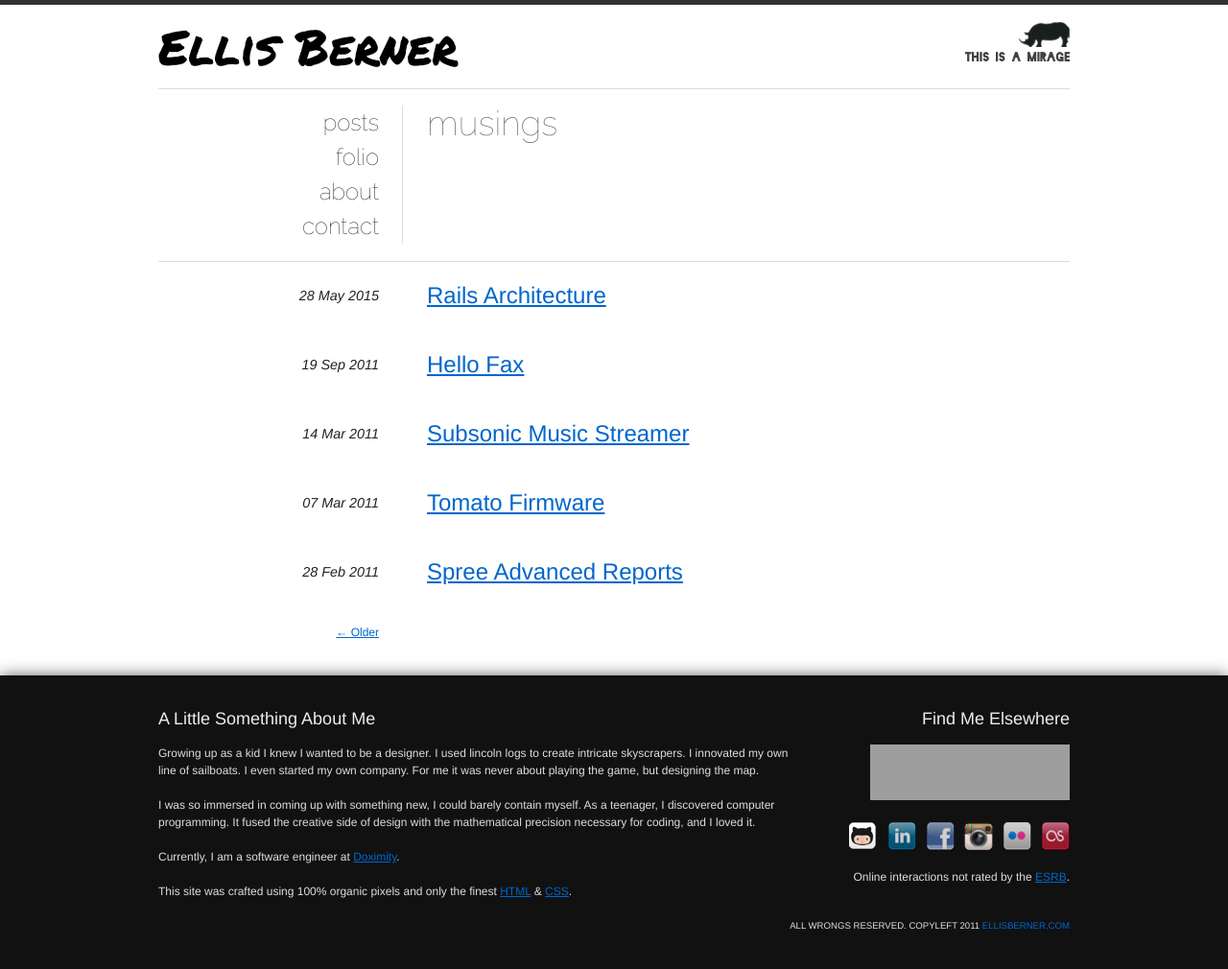
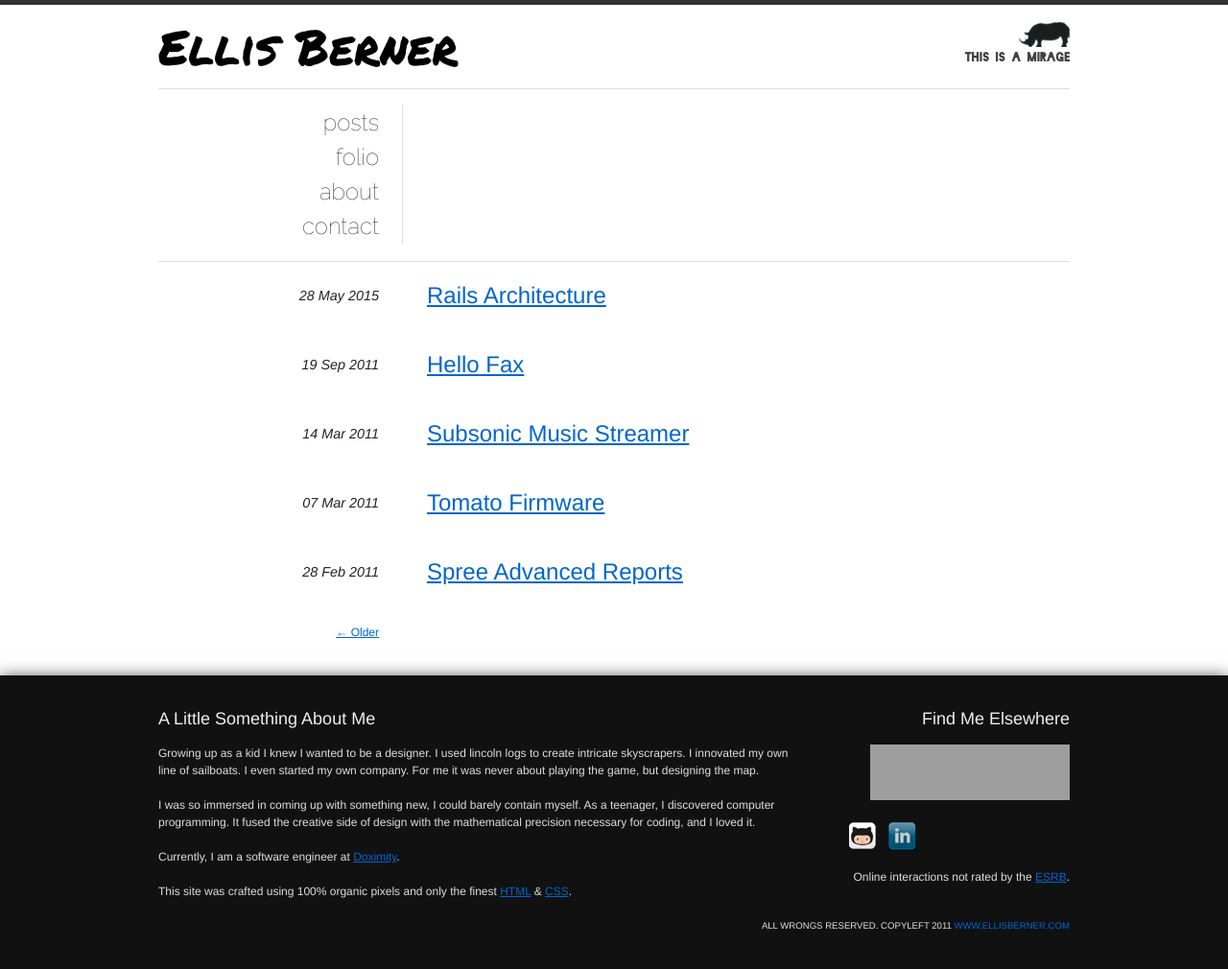
Before and after one commit to maletor/maletor.github.io, a Jekyll site: the page built from index.html, in a window 1280 px wide. Shown: the whole page at 96% size. Built offline with Jekyll 4.4.1, drawn with Linux system fonts in a browser that asks for light colours; the list of posts is cut into pages by our own code; grey boxes are pictures that could not be loaded.

Commit message:
Less badges

```diff
--- a/_includes/footer.html
+++ b/_includes/footer.html
@@ -16,22 +16,10 @@
       </div>
       <hr class="space" />
       <div class="span-1 badges" id="github_badge">
-        <a href="http://github.com/maletor"></a>
+        <a href="https://github.com/maletor"></a>
       </div>
       <div class="span-1 badges" id="linkedin_badge">
-        <a href="http://linkedin.com/in/ellisberner"></a>
-      </div>
-      <div class="span-1 badges" id="facebook_badge">
-        <a href="http://www.facebook.com/ellis.berner"></a>
-      </div>
-      <div class="span-1 badges" id="instagram_badge">
-        <a href="http://instagr.am/p/REaYP/"></a>
-      </div>
-      <div class="span-1 badges" id="flickr_badge">
-        <a href="http://flickr.com/photos/ellisd"></a>
-      </div>
-      <div class="span-1 last badges" id="lastfm_badge">
-        <a href="http://www.last.fm/user/Maletor"></a>
+        <a href="https://www.linkedin.com/in/ellisberner"></a>
       </div>
       <hr class="space" />
       <div class="span-6 last">
@@ -40,7 +28,7 @@
     </div>
 
     <div class="span-24 copyright">
-      <div class="span-24"><p class="small">All wrongs reserved. Copyleft 2011 <a href="http://ellisberner.com">EllisBerner.com</a></p></div>
+      <div class="span-24"><p class="small">All wrongs reserved. Copyleft 2011 <a href="http://www.ellisberner.com">www.EllisBerner.com</a></p></div>
       <hr class="space" />
     </div>
   </div>
--- a/_layouts/default.html
+++ b/_layouts/default.html
@@ -41,9 +41,7 @@
           </ul>
         </div>
 
-        <div class="span-17 last">
-          <h1 class="quiet">musings</h1>
-        </div>
+        <div class="span-17 last"></div>
       </div>
       <hr class="space" />
       <hr />
```
